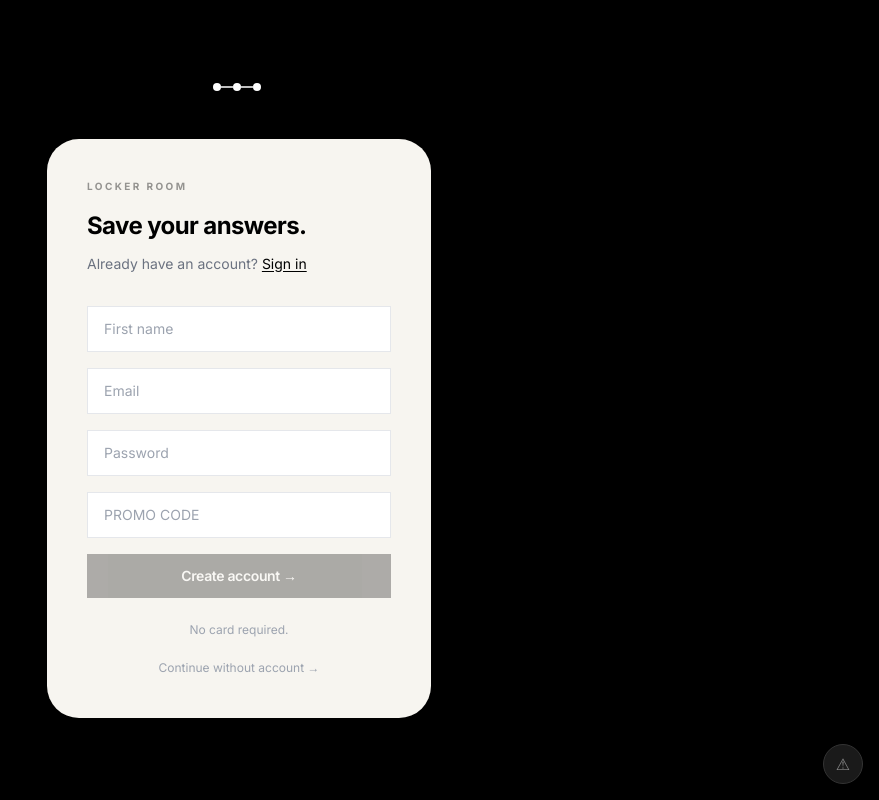
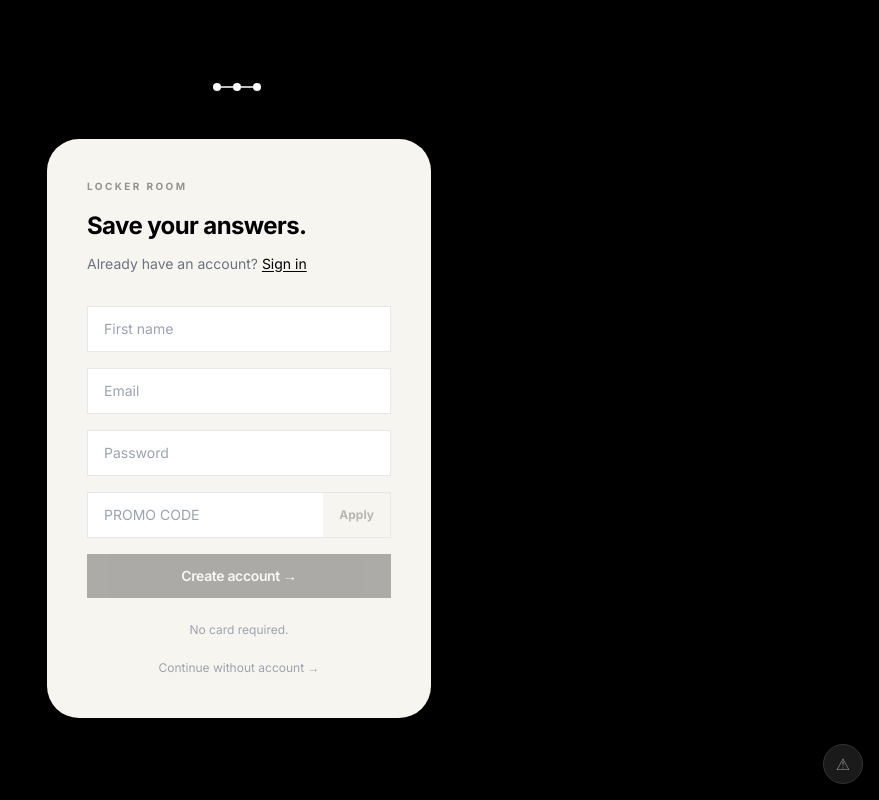
Before and after one commit to ebb95-cpu/ask-elijah, a Next.js app: page /sign-up in a window 1280 px wide. Shown: the whole page, without its empty margins (401-1280 px from the left). Built offline with nearby package versions, Linux system fonts and the light colour scheme; no server answers.

Commit message:
Validate promo codes before signup

```diff
--- /dev/null
+++ b/app/api/promo-codes/validate/route.ts
@@ -0,0 +1,23 @@
+import { NextRequest, NextResponse } from 'next/server'
+import { validateTrialPromoCode } from '@/lib/promo-codes'
+
+export const dynamic = 'force-dynamic'
+
+export async function POST(req: NextRequest) {
+  try {
+    const body = await req.json().catch(() => ({}))
+    const result = await validateTrialPromoCode(body.code || body.promoCode)
+
+    if (!result.ok) {
+      return NextResponse.json({ ok: false, error: result.error }, { status: 400 })
+    }
+
+    return NextResponse.json({
+      ok: true,
+      code: result.code,
+      trialDays: result.trialDays,
+    })
+  } catch {
+    return NextResponse.json({ ok: false, error: 'Could not validate that promo code.' }, { status: 500 })
+  }
+}
--- a/app/sign-up/page.tsx
+++ b/app/sign-up/page.tsx
@@ -40,10 +40,39 @@ function SignUpInner() {
   const [email, setEmail] = useState(prefillEmail)
   const [password, setPassword] = useState('')
   const [promoCode, setPromoCode] = useState(prefillPromoCode)
+  const [promoStatus, setPromoStatus] = useState<{ state: 'idle' | 'checking' | 'applied' | 'error'; message: string }>({ state: 'idle', message: '' })
   const [loading, setLoading] = useState(false)
   const [error, setError] = useState('')
   const router = useRouter()
   const browserLanguage = typeof navigator !== 'undefined' ? navigator.language || 'en' : 'en'
+
+  const updatePromoCode = (value: string) => {
+    setPromoCode(value.toUpperCase().replace(/[^A-Z0-9]/g, ''))
+    setPromoStatus({ state: 'idle', message: '' })
+  }
+
+  const applyPromoCode = async () => {
+    const code = promoCode.trim()
+    if (!code || promoStatus.state === 'checking') return
+    setPromoStatus({ state: 'checking', message: 'Checking...' })
+
+    try {
+      const res = await fetch('/api/promo-codes/validate', {
+        method: 'POST',
+        headers: { 'Content-Type': 'application/json' },
+        body: JSON.stringify({ code }),
+      })
+      const data = await res.json().catch(() => ({}))
+      if (!res.ok || data?.ok !== true) {
+        setPromoStatus({ state: 'error', message: data?.error || 'That promo code is not active.' })
+        return
+      }
+      setPromoCode(data.code || code)
+      setPromoStatus({ state: 'applied', message: `Applied: ${Number(data.trialDays) || 30} days free` })
+    } catch {
+      setPromoStatus({ state: 'error', message: 'Could not check that code. Try again.' })
+    }
+  }
 
   const handleSubmit = async (e: React.FormEvent) => {
     e.preventDefault()
@@ -145,14 +174,37 @@ function SignUpInner() {
             className="w-full border border-gray-200 px-4 py-3 text-sm outline-none focus:border-black transition-colors"
             required
           />
+          <div>
+            <div className="flex border border-gray-200 focus-within:border-black transition-colors">
               <input
                 type="text"
                 placeholder="Promo code"
                 value={promoCode}
-            onChange={e => setPromoCode(e.target.value)}
-            className="w-full border border-gray-200 px-4 py-3 text-sm uppercase outline-none transition-colors focus:border-black"
+                onChange={e => updatePromoCode(e.target.value)}
+                onKeyDown={(e) => {
+                  if (e.key === 'Enter') {
+                    e.preventDefault()
+                    applyPromoCode()
+                  }
+                }}
+                className="min-w-0 flex-1 px-4 py-3 text-sm uppercase outline-none"
                 autoComplete="off"
               />
+              <button
+                type="button"
+                onClick={applyPromoCode}
+                disabled={!promoCode.trim() || promoStatus.state === 'checking' || promoStatus.state === 'applied'}
+                className="px-4 text-xs font-black disabled:text-black/25"
+              >
+                {promoStatus.state === 'checking' ? 'Checking' : promoStatus.state === 'applied' ? 'Applied' : 'Apply'}
+              </button>
+            </div>
+            {promoStatus.message && (
+              <p className={`mt-2 text-xs ${promoStatus.state === 'applied' ? 'text-emerald-700' : promoStatus.state === 'error' ? 'text-red-600' : 'text-black/50'}`}>
+                {promoStatus.message}
+              </p>
+            )}
+          </div>
           <button
             type="submit"
             disabled={loading || !email || !password || !firstName}
--- a/components/AccountSetupForm.tsx
+++ b/components/AccountSetupForm.tsx
@@ -77,6 +77,7 @@ export default function AccountSetupForm({
   const [ageConfirmed, setAgeConfirmed] = useState(false)
   const [password, setPassword] = useState('')
   const [promoCode, setPromoCode] = useState('')
+  const [promoStatus, setPromoStatus] = useState<{ state: 'idle' | 'checking' | 'applied' | 'error'; message: string }>({ state: 'idle', message: '' })
   const [loading, setLoading] = useState<null | 'password' | 'google'>(null)
   const [error, setError] = useState('')
   const browserLanguage = typeof navigator !== 'undefined' ? navigator.language || 'en' : 'en'
@@ -90,6 +91,35 @@ export default function AccountSetupForm({
   const advance = () => {
     setError('')
     setStep((s) => Math.min(s + 1, 5) as Step)
+  }
+
+  const updatePromoCode = (value: string) => {
+    setPromoCode(value.toUpperCase().replace(/[^A-Z0-9]/g, ''))
+    setPromoStatus({ state: 'idle', message: '' })
+    if (error) setError('')
+  }
+
+  const applyPromoCode = async () => {
+    const code = promoCode.trim()
+    if (!code || promoStatus.state === 'checking') return
+
+    setPromoStatus({ state: 'checking', message: 'Checking...' })
+    try {
+      const res = await fetch('/api/promo-codes/validate', {
+        method: 'POST',
+        headers: { 'Content-Type': 'application/json' },
+        body: JSON.stringify({ code }),
+      })
+      const data = await res.json().catch(() => ({}))
+      if (!res.ok || data?.ok !== true) {
+        setPromoStatus({ state: 'error', message: data?.error || 'That promo code is not active.' })
+        return
+      }
+      setPromoCode(data.code || code)
+      setPromoStatus({ state: 'applied', message: `Applied: ${Number(data.trialDays) || 30} days free` })
+    } catch {
+      setPromoStatus({ state: 'error', message: 'Could not check that code. Try again.' })
+    }
   }
 
   // Shared email verify + question save — runs at the start of both auth paths.
@@ -299,7 +329,9 @@ export default function AccountSetupForm({
             password={password}
             setPassword={(v) => { setPassword(v); if (error) setError('') }}
             promoCode={promoCode}
-            setPromoCode={(v) => { setPromoCode(v); if (error) setError('') }}
+            setPromoCode={updatePromoCode}
+            promoStatus={promoStatus}
+            onApplyPromo={applyPromoCode}
             onPasswordSubmit={handlePasswordSubmit}
             onGoogle={handleOAuth}
             onBack={goBack}
@@ -545,6 +577,8 @@ function StepEmailAuth({
   setPassword,
   promoCode,
   setPromoCode,
+  promoStatus,
+  onApplyPromo,
   onPasswordSubmit,
   onGoogle,
   onBack,
@@ -559,6 +593,8 @@ function StepEmailAuth({
   setPassword: (v: string) => void
   promoCode: string
   setPromoCode: (v: string) => void
+  promoStatus: { state: 'idle' | 'checking' | 'applied' | 'error'; message: string }
+  onApplyPromo: () => void
   onPasswordSubmit: () => void
   onGoogle: () => void
   onBack: () => void
@@ -604,8 +640,14 @@ function StepEmailAuth({
   // Password path also needs an email typed (it's the account identifier).
   const canGoogle = ageConfirmed
   const canPassword = email.trim().length > 0 && ageConfirmed
-  const onKey = (e: React.KeyboardEvent<HTMLInputElement>) => {
+  const onPasswordKey = (e: React.KeyboardEvent<HTMLInputElement>) => {
     if (e.key === 'Enter' && password.length >= 8 && canPassword && !loading) onPasswordSubmit()
+  }
+  const onPromoKey = (e: React.KeyboardEvent<HTMLInputElement>) => {
+    if (e.key === 'Enter') {
+      e.preventDefault()
+      onApplyPromo()
+    }
   }
 
   return (
@@ -634,14 +676,32 @@ function StepEmailAuth({
         className="w-full px-0 py-3 bg-transparent border-0 border-b border-gray-700 focus:border-white text-white text-xl placeholder-gray-700 outline-none transition-colors mb-5"
       />
 
+      <div className="mb-5">
+        <div className="flex overflow-hidden rounded-full border border-gray-800 focus-within:border-white transition-colors">
           <input
             type="text"
             placeholder="Promo code"
             value={promoCode}
             onChange={(e) => setPromoCode(e.target.value)}
+            onKeyDown={onPromoKey}
             autoComplete="off"
-        className="mb-5 w-full rounded-full border border-gray-800 bg-transparent px-4 py-3 text-sm font-bold uppercase text-white outline-none transition-colors placeholder:font-normal placeholder:normal-case placeholder:text-gray-700 focus:border-white"
+            className="min-w-0 flex-1 bg-transparent px-4 py-3 text-sm font-bold uppercase text-white outline-none placeholder:font-normal placeholder:normal-case placeholder:text-gray-700"
           />
+          <button
+            type="button"
+            onClick={onApplyPromo}
+            disabled={!promoCode.trim() || promoStatus.state === 'checking' || promoStatus.state === 'applied'}
+            className="shrink-0 px-4 text-xs font-bold text-white disabled:text-gray-700"
+          >
+            {promoStatus.state === 'checking' ? 'Checking' : promoStatus.state === 'applied' ? 'Applied' : 'Apply'}
+          </button>
+        </div>
+        {promoStatus.message && (
+          <p className={`mt-2 text-xs ${promoStatus.state === 'applied' ? 'text-emerald-400' : promoStatus.state === 'error' ? 'text-red-400' : 'text-gray-500'}`}>
+            {promoStatus.message}
+          </p>
+        )}
+      </div>
 
       <label className="flex items-start gap-2 text-xs text-gray-500 cursor-pointer mb-8">
         <input
@@ -705,7 +765,7 @@ function StepEmailAuth({
             type="password"
             value={password}
             onChange={(e) => setPassword(e.target.value)}
-            onKeyDown={onKey}
+            onKeyDown={onPasswordKey}
             placeholder="8+ characters"
             autoComplete="new-password"
             className="w-full px-4 py-3 bg-transparent border border-gray-700 focus:border-white text-white placeholder-gray-600 outline-none transition-colors text-sm rounded-full mb-4"
```
Lines whose indentation alone changed are shown as unchanged.
